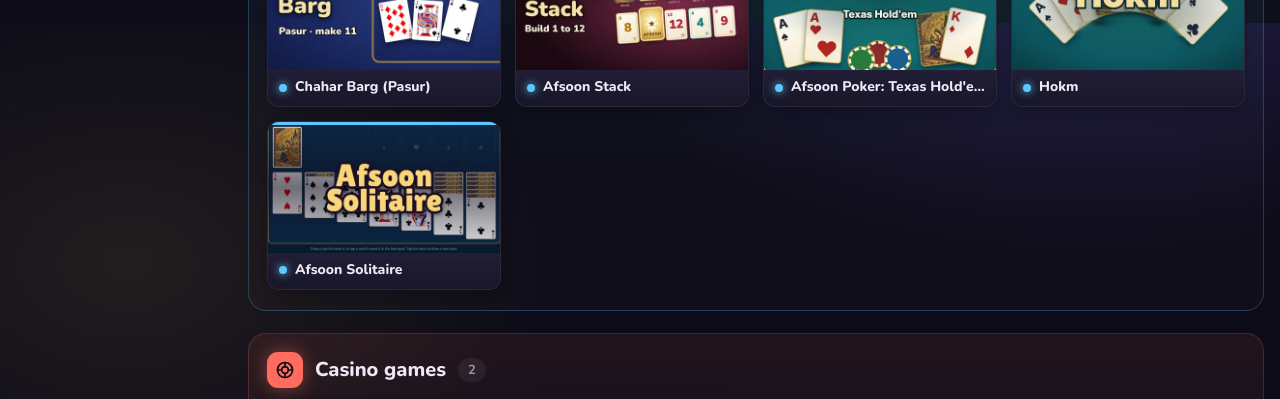
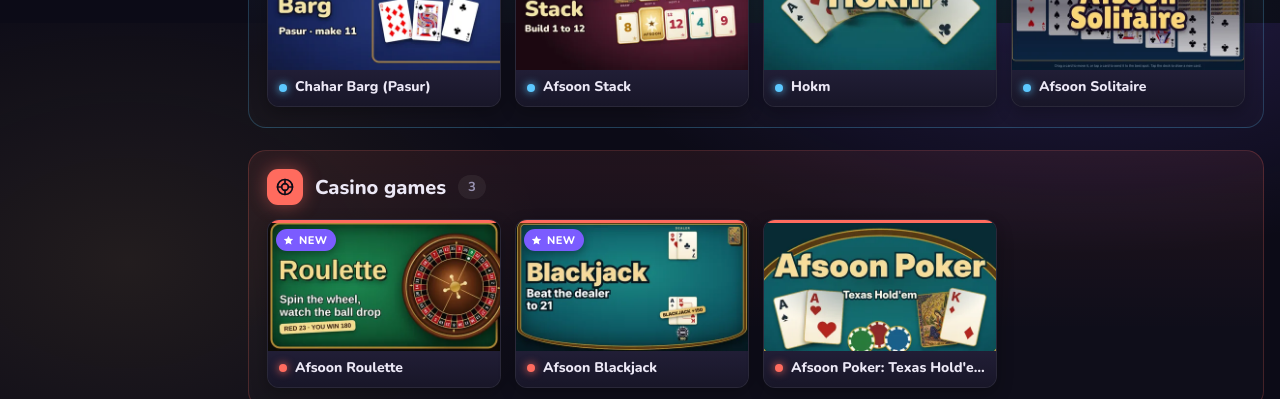
Before and after one commit to SEKEKAMA1/afsoongames, a plain HTML site: page index.html in a window 1280 px wide. Shown: the part 1577-1976 px from the top of the page. Drawn offline with nearby package versions, Linux system fonts and the light colour scheme.

Commit message:
Move Afsoon Poker into the Casino games group
Co-Authored-By: Claude Opus 5.5 <noreply@anthropic.com>
Claude-Session: https://claude.ai/code/session_01Es8JNsUxqYvQqkBMVgjRqA

```diff
--- a/index.html
+++ b/index.html
@@ -301,7 +301,7 @@ const GAMES=[
    desc:'The classic TV tennis game. Two paddles, one ball. Play the computer or a friend on the same screen.'},
   {id:'sudoku',name:'Afsoon Sudoku',url:'/sudoku/',cat:'Puzzle',badge:'new',moods:['brain','relax','classic'],
    desc:'Fresh sudoku puzzles with one solution each, on four levels, with notes and hints.'},
-  {id:'poker',name:"Afsoon Poker: Texas Hold'em",url:'/poker/',cat:'Card',badge:'new',moods:['brain','friends'],
+  {id:'poker',name:"Afsoon Poker: Texas Hold'em",url:'/poker/',cat:'Casino',badge:'new',moods:['brain','friends'],
    desc:"Texas Hold'em against five computer players at a Persian palace table. Chips only, no real money."},
   {id:'hokm',name:'Hokm',url:'/hokm/',cat:'Card',badge:'new',moods:['brain','classic','friends'],
    desc:'The favourite card game of Iran. Team up with your partner, name the trump and win seven tricks.'},
```
